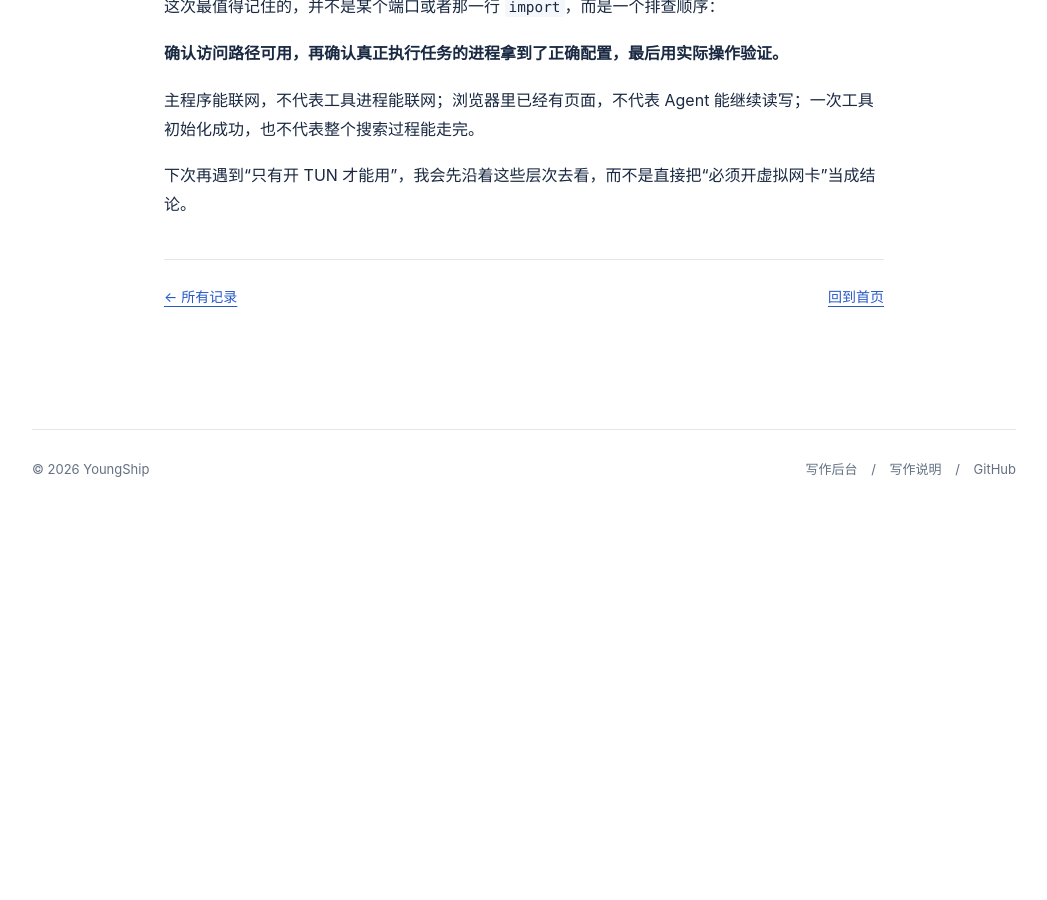
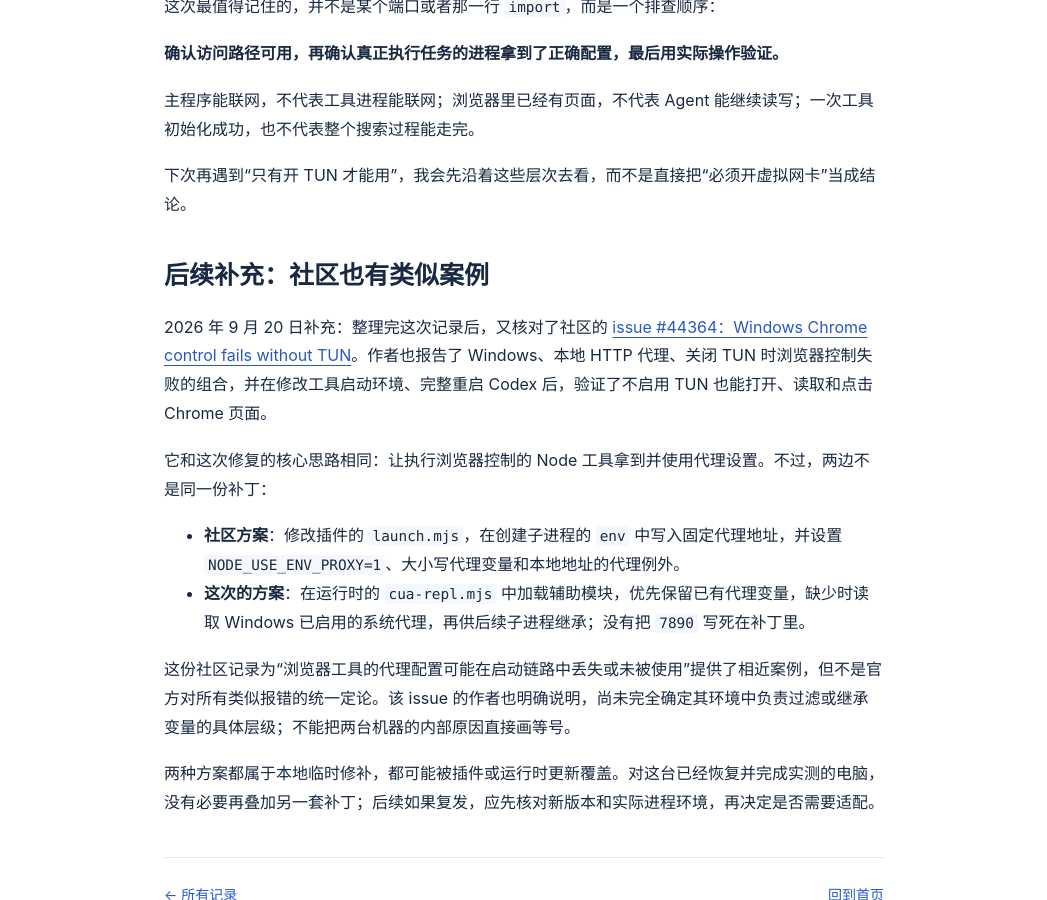
Before and after one commit to YoungShip/youngship.github.io, a Jekyll site: the page built from _posts/2026-09-20-codex-browser-proxy.md, in a window 1280 px wide and 900 px high, scrolled down 4024 px. Shown: the whole window, without its empty margins (116-1163 px from the left). Built offline with Jekyll 4.4.1, drawn with Linux system fonts in a browser that asks for light colours; before the commit the page ends 4538 px from its top, so only the background shows below that.

Commit message:
Add community proxy workaround comparison to browser note

```diff
--- a/_posts/2026-09-20-codex-browser-proxy.md
+++ b/_posts/2026-09-20-codex-browser-proxy.md
@@ -126,3 +126,16 @@ NODE_USE_ENV_PROXY=1
 主程序能联网，不代表工具进程能联网；浏览器里已经有页面，不代表 Agent 能继续读写；一次工具初始化成功，也不代表整个搜索过程能走完。
 
 下次再遇到“只有开 TUN 才能用”，我会先沿着这些层次去看，而不是直接把“必须开虚拟网卡”当成结论。
+
+## 后续补充：社区也有类似案例
+
+2026 年 9 月 20 日补充：整理完这次记录后，又核对了社区的 [issue #44364：Windows Chrome control fails without TUN](https://github.com/openai/codex/issues/44364)。作者也报告了 Windows、本地 HTTP 代理、关闭 TUN 时浏览器控制失败的组合，并在修改工具启动环境、完整重启 Codex 后，验证了不启用 TUN 也能打开、读取和点击 Chrome 页面。
+
+它和这次修复的核心思路相同：让执行浏览器控制的 Node 工具拿到并使用代理设置。不过，两边不是同一份补丁：
+
+- **社区方案**：修改插件的 `launch.mjs`，在创建子进程的 `env` 中写入固定代理地址，并设置 `NODE_USE_ENV_PROXY=1`、大小写代理变量和本地地址的代理例外。
+- **这次的方案**：在运行时的 `cua-repl.mjs` 中加载辅助模块，优先保留已有代理变量，缺少时读取 Windows 已启用的系统代理，再供后续子进程继承；没有把 `7890` 写死在补丁里。
+
+这份社区记录为“浏览器工具的代理配置可能在启动链路中丢失或未被使用”提供了相近案例，但不是官方对所有类似报错的统一定论。该 issue 的作者也明确说明，尚未完全确定其环境中负责过滤或继承变量的具体层级；不能把两台机器的内部原因直接画等号。
+
+两种方案都属于本地临时修补，都可能被插件或运行时更新覆盖。对这台已经恢复并完成实测的电脑，没有必要再叠加另一套补丁；后续如果复发，应先核对新版本和实际进程环境，再决定是否需要适配。
```
